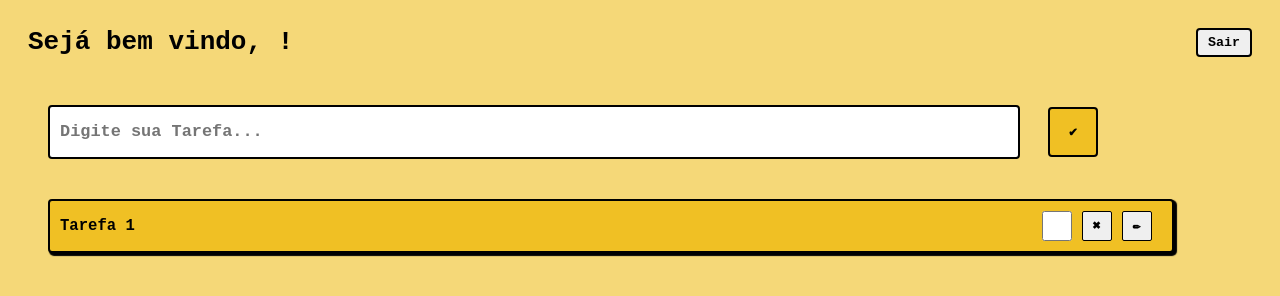
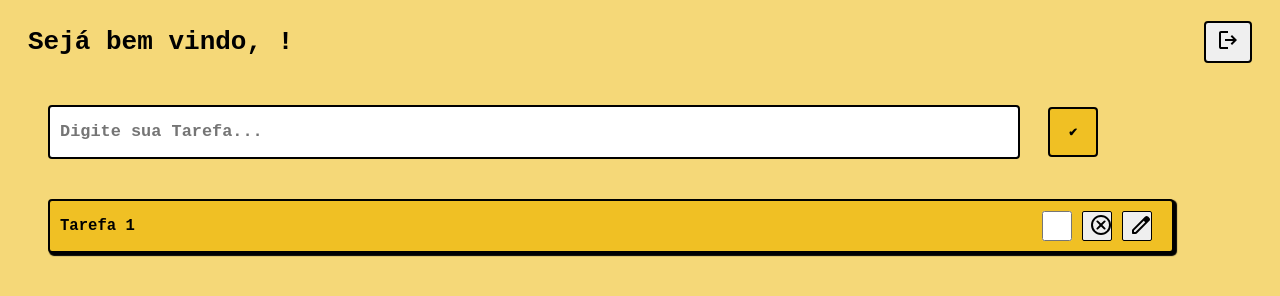
Before and after one commit to PabloVilasBoas10/Gerenciamento-de-rotina, a plain HTML site: page area-do-usuario.html in a window 1280 px wide. Drawn offline with Linux system fonts and the light colour scheme.

Commit message:
Update area-do-usuario.html

```diff
--- a/area-do-usuario.html
+++ b/area-do-usuario.html
@@ -1,26 +1,37 @@
 <!DOCTYPE html>
 <html lang="pt-br">
+
 <head>
     <meta charset="UTF-8" />
     <meta http-equiv="X-UA-Compatible" content="IE=edge" />
     <meta name="viewport" content="width=device-width, initial-scale=1.0" />
     <title>Area de Usuário</title>
-    <link rel="stylesheet" href="assets/css/style.css" />
+    <link rel="stylesheet" href="/assets/css/style.css" />
 </head>
+
 <body>
+
+    <header class="info_tarefas">
+
         <div class="info-usuario">
             <h1 class="h1-nome">Sejá bem vindo, <span></span>!</h1>
-      <button class="sair">Sair</button>
+            <button class="sair"><svg xmlns="http://www.w3.org/2000/svg" height="24" viewBox="0 -960 960 960"
+                    width="24">
+                    <path
+                        d="M200-120q-33 0-56.5-23.5T120-200v-560q0-33 23.5-56.5T200-840h280v80H200v560h280v80H200Zm440-160-55-58 102-102H360v-80h327L585-622l55-58 200 200-200 200Z" />
+                </svg>
+            </button>
         </div>
+
+    </header>
+
+    <main class="conteiner_tarefas">
+
         <div class="top">
-      <input
-        type="text"
-        class="input-tarefa"
-        maxlength="25"
-        placeholder="Digite sua Tarefa..."
-      />
+            <input type="text" class="input-tarefa" maxlength="25" placeholder="Digite sua Tarefa..." />
             <button class="btn-criar">&#10004</button>
         </div>
+
         <div class="container">
             <ul class="lista">
                 <div>
@@ -29,8 +40,22 @@
                     </div>
                     <div>
                         <input type="checkbox" name="" class="checar-tarefa estilo-btns" />
-            <button class="apagar-tarefa">&#10006</button>
-            <button class="editar-tarefa">&#9999</button>
+
+                        <button class="apagar-tarefa">
+                            <svg xmlns="http://www.w3.org/2000/svg" height="24"
+                                viewBox="0 -960 960 960" width="24">
+                                <path
+                                    d="m480-424 116 116q11 11 28 11t28-11q11-11 11-28t-11-28L536-480l116-116q11-11 11-28t-11-28q-11-11-28-11t-28 11L480-536 364-652q-11-11-28-11t-28 11q-11 11-11 28t11 28l116 116-116 116q-11 11-11 28t11 28q11 11 28 11t28-11l116-116Zm0 344q-83 0-156-31.5T197-197q-54-54-85.5-127T80-480q0-83 31.5-156T197-763q54-54 127-85.5T480-880q83 0 156 31.5T763-763q54 54 85.5 127T880-480q0 83-31.5 156T763-197q-54 54-127 85.5T480-80Zm0-80q134 0 227-93t93-227q0-134-93-227t-227-93q-134 0-227 93t-93 227q0 134 93 227t227 93Zm0-320Z" />
+                            </svg>
+                        </button>
+
+                        <button class="editar-tarefa">
+                            <svg xmlns="http://www.w3.org/2000/svg" height="24" viewBox="0 -960 960 960" width="24">
+                                <path
+                                    d="M200-200h57l391-391-57-57-391 391v57Zm-40 80q-17 0-28.5-11.5T120-160v-97q0-16 6-30.5t17-25.5l505-504q12-11 26.5-17t30.5-6q16 0 31 6t26 18l55 56q12 11 17.5 26t5.5 30q0 16-5.5 30.5T817-647L313-143q-11 11-25.5 17t-30.5 6h-97Zm600-584-56-56 56 56Zm-141 85-28-29 57 57-29-28Z" />
+                            </svg>
+                        </button>
+
                     </div>
                 </div>
             </ul>
@@ -39,6 +64,9 @@
         <div class="div-editar-tarefa">
 
         </div>
+    </main>
+
     <script type="module" src="assets/js/criar-tarefas.js"></script>
 </body>
+
 </html>
```
Lines whose indentation alone changed are shown as unchanged.
